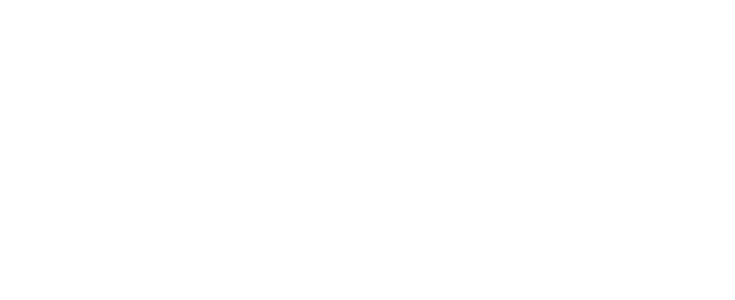
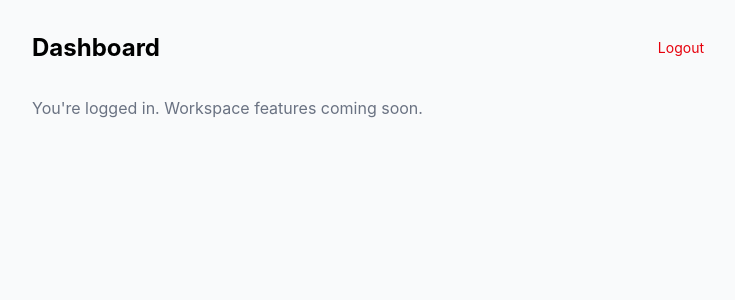
Before and after one commit to DARIONZITA/ft_prodd, a React (Vite) app in the folder frontend/: page /dashboard in a window 1280 px wide. Before the commit this address had no page. Shown: the top 300 px of the page, without its empty margins (272-1007 px from the left). Built offline with nearby package versions, Linux system fonts and the light colour scheme; sample sign-in values are in the browser's storage.

Commit message:
feat(auth/ui): add ProtectedRoute and apply to dashboard route

```diff
--- a/frontend/src/App.tsx
+++ b/frontend/src/App.tsx
@@ -1,17 +1,28 @@
-import { Routes, Route } from "react-router-dom"
+import { Routes, Route, Navigate } from "react-router-dom"
 import LandingPage from './pages/LandingPage'
 import SignInPage from './pages/SignInPage'
 import SignUpPage from './pages/SignUpPage'
 import LoadingPage from './pages/LoadingPage'
+import DashboardPagePlaceholder from './pages/DashboardPagePlaceholder'
+import ProtectedRoute from './components/ProtectedRoute'
 
 function App() {
   return (
     <>
       <Routes>
         <Route path="/" element={<LandingPage />} />
-        <Route path="/signin" element={<SignInPage/>} />
-        <Route path="/signup" element={<SignUpPage/>} />
-        <Route path="/loading" element={<LoadingPage/>} />
+        <Route path="/signin" element={<SignInPage />} />
+        <Route path="/signup" element={<SignUpPage />} />
+        <Route path="/loading" element={<LoadingPage />} />
+        <Route
+          path="/dashboard"
+          element={
+            <ProtectedRoute>
+              <DashboardPagePlaceholder />
+            </ProtectedRoute>
+          }
+        />
+        <Route path="*" element={<Navigate to="/dashboard" replace />} />
       </Routes>
     </>
   )
--- /dev/null
+++ b/frontend/src/components/ProtectedRoute.tsx
@@ -0,0 +1,13 @@
+import { Navigate } from 'react-router-dom'
+
+interface Props {
+  children: React.ReactNode
+}
+
+export default function ProtectedRoute({ children }: Props) {
+  const token = localStorage.getItem('token')
+  if (!token) {
+    return <Navigate to="/signin" replace />
+  }
+  return <>{children}</>
+}
--- /dev/null
+++ b/frontend/src/pages/DashboardPagePlaceholder.tsx
@@ -0,0 +1,29 @@
+import { useNavigate } from 'react-router-dom'
+
+export default function DashboardPage() {
+  const navigate = useNavigate()
+
+  const handleLogout = () => {
+    localStorage.removeItem('token')
+    navigate('/login')
+  }
+
+  return (
+    <div className="min-h-screen bg-gray-50 p-8">
+      <div className="max-w-2xl mx-auto">
+        <div className="flex justify-between items-center mb-8">
+          <h1 className="text-2xl font-bold">Dashboard</h1>
+          <button
+            onClick={handleLogout}
+            className="text-sm text-red-600 hover:underline"
+          >
+            Logout
+          </button>
+        </div>
+        <p className="text-gray-500">
+          You're logged in. Workspace features coming soon.
+        </p>
+      </div>
+    </div>
+  )
+}
```
